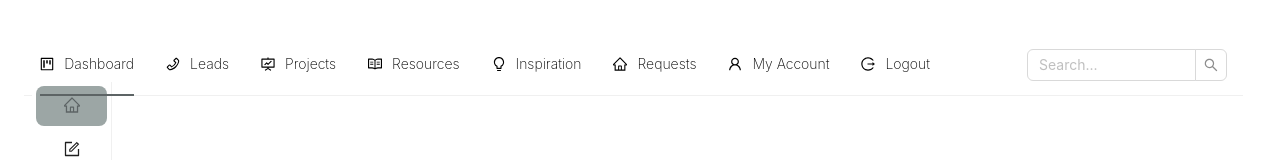
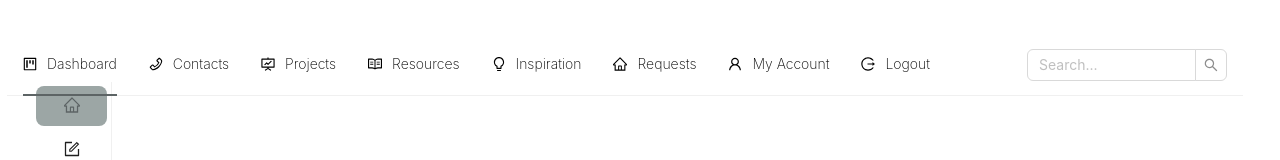
Before and after one commit to y1141335509/ronbow-portal-web, a React (Create React App) app: page /dashboard in a window 1280 px wide. Shown: the top 160 px of the page. Built offline with nearby package versions, Linux system fonts and the light colour scheme; sample sign-in values are in the browser's storage.

Commit message:
leads to contacts

```diff
--- a/src/components/LayoutComponent/LayoutComponent.js
+++ b/src/components/LayoutComponent/LayoutComponent.js
@@ -186,7 +186,7 @@ const LayoutComponent = ({ children }) => {
                 onClick={() => setShowContent('leads')}
                 style={{ fontWeight: '200', color: 'black' }}
               >
-                <Link to="/leads">Leads</Link>
+                <Link to="/leads">Contacts</Link>
               </Menu.Item>
 
               <Menu.Item
```
